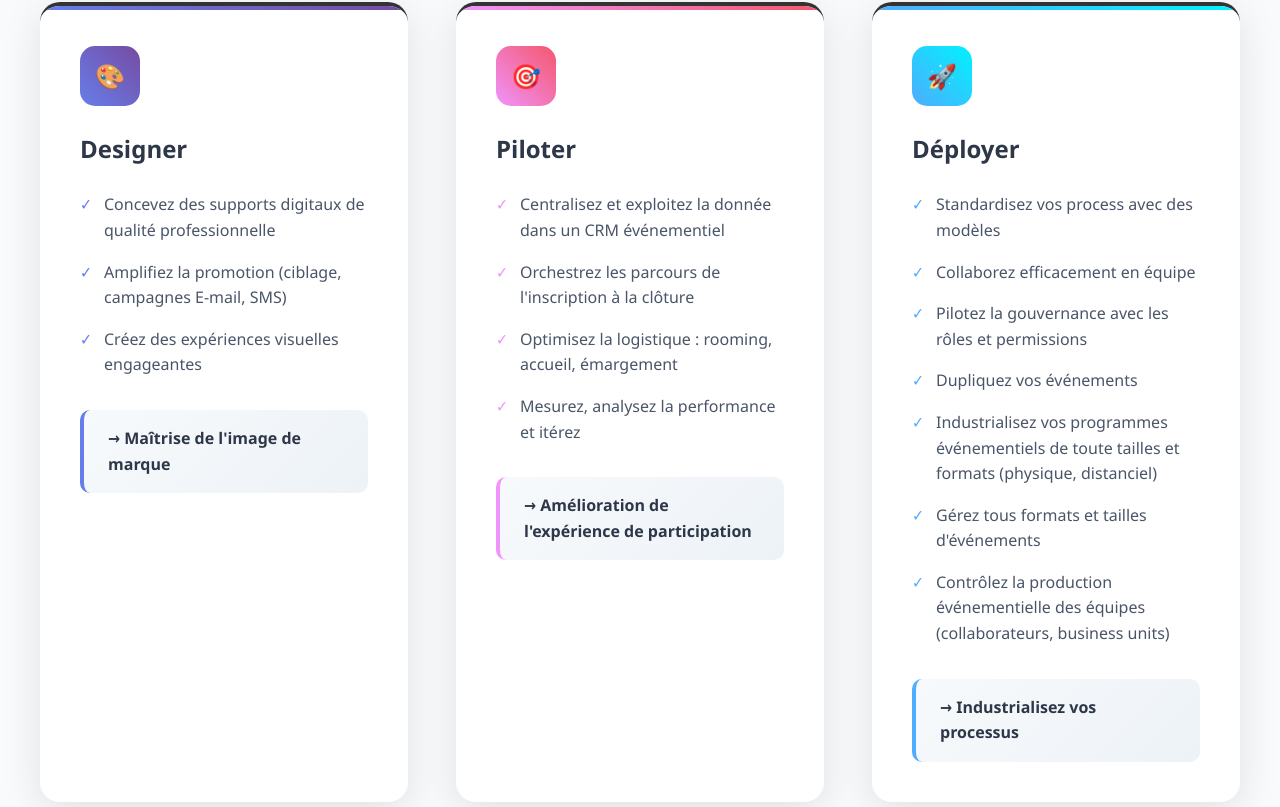
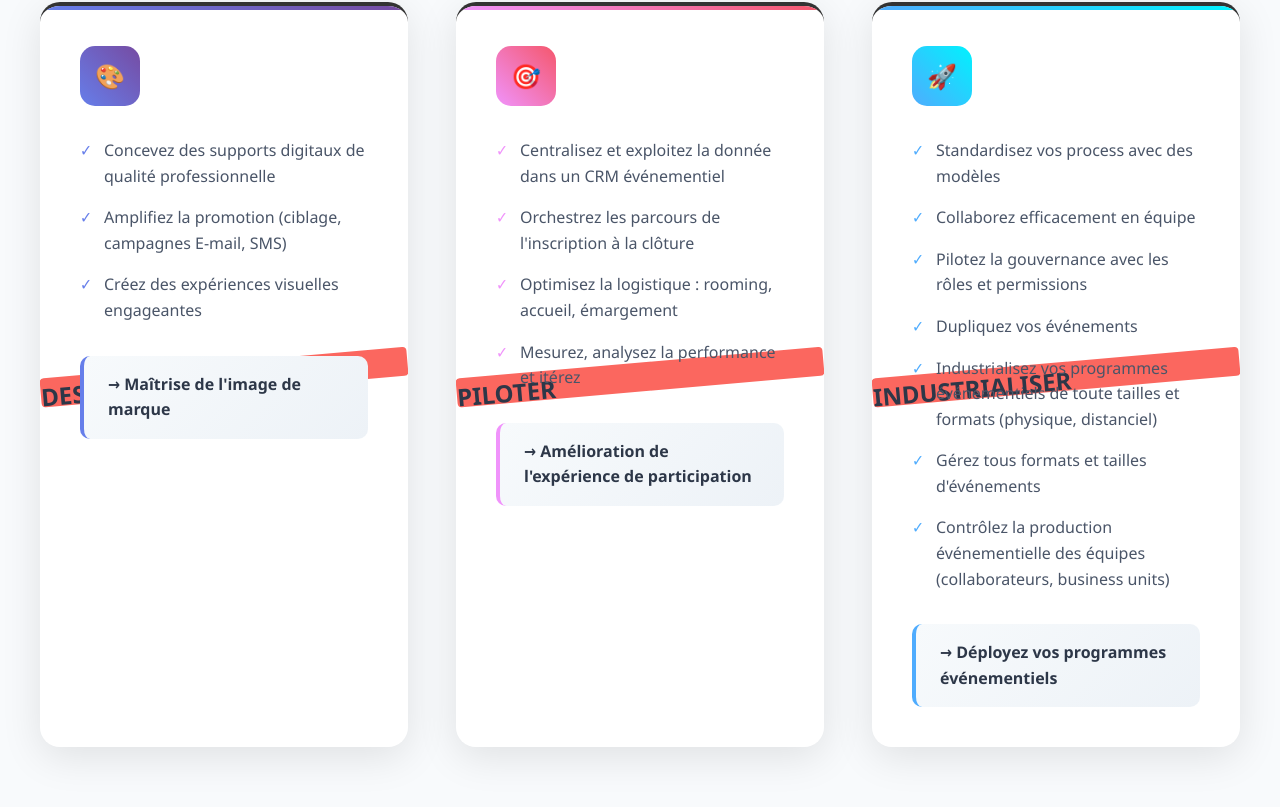
Before and after one commit to Boryakudo/proto, a plain HTML site: page homepage.html in a window 1280 px wide. Shown: the part 1213-2020 px from the top of the page. Drawn offline with Linux system fonts and the light colour scheme.

Commit message:
Update homepage.html

```diff
--- a/homepage.html
+++ b/homepage.html
@@ -16,9 +16,23 @@
             font-family: 'Segoe UI', Tahoma, Geneva, Verdana, sans-serif;
             line-height: 1.6;
             color: #333;
-            overflow-x: hidden;
+            overflow-x: hidden
         }
-
+.h3-case {
+            font-family: 'Segoe UI', Tahoma, Geneva, Verdana, sans-serif;
+            line-height: 1.6;
+            font-size:4rem;
+  content: '';
+  position: absolute;
+  left: 0;
+  top: 50%;
+  transform: translateY(-50%) rotate(-5deg);
+  background-color: #fb675f;
+  width: 100%;
+  height: 1.2em;
+  z-index: -1;
+  border-radius: 4px;
+        }
         /* Header */
         .header {
             background: linear-gradient(135deg, #667eea 0%, #764ba2 100%);
@@ -562,7 +576,7 @@
             <div class="features-grid">
                 <div class="feature-card">
                     <div class="feature-icon">🎨</div>
-                    <h3>Designer</h3>
+                    <h3 class="h3-case">DESIGNER</h3>
                     <ul>
                         <li>Concevez des supports digitaux de qualité professionnelle</li>
                         <li>Amplifiez la promotion (ciblage, campagnes E-mail, SMS)</li>
@@ -573,7 +587,7 @@
 
                 <div class="feature-card">
                     <div class="feature-icon">🎯</div>
-                    <h3>Piloter</h3>
+                    <h3 class="h3-case">PILOTER</h3>
                     <ul>
                         <li>Centralisez et exploitez la donnée dans un CRM événementiel</li>
                         <li>Orchestrez les parcours de l'inscription à la clôture</li>
@@ -585,7 +599,7 @@
 
                 <div class="feature-card">
                     <div class="feature-icon">🚀</div>
-                    <h3>Déployer</h3>
+                    <h3 class="h3-case">INDUSTRIALISER</h3>
                     <ul>
                         <li>Standardisez vos process avec des modèles</li>
                         <li>Collaborez efficacement en équipe</li>
@@ -596,7 +610,7 @@
                         <li>Gérez tous formats et tailles d'événements</li>
                         <li>Contrôlez la production événementielle des équipes (collaborateurs, business units)</li>
                     </ul>
-                    <div class="benefit">→ Industrialisez vos processus</div>
+                    <div class="benefit">→ Déployez vos programmes événementiels</div>
                 </div>
             </div>
         </div>
```
